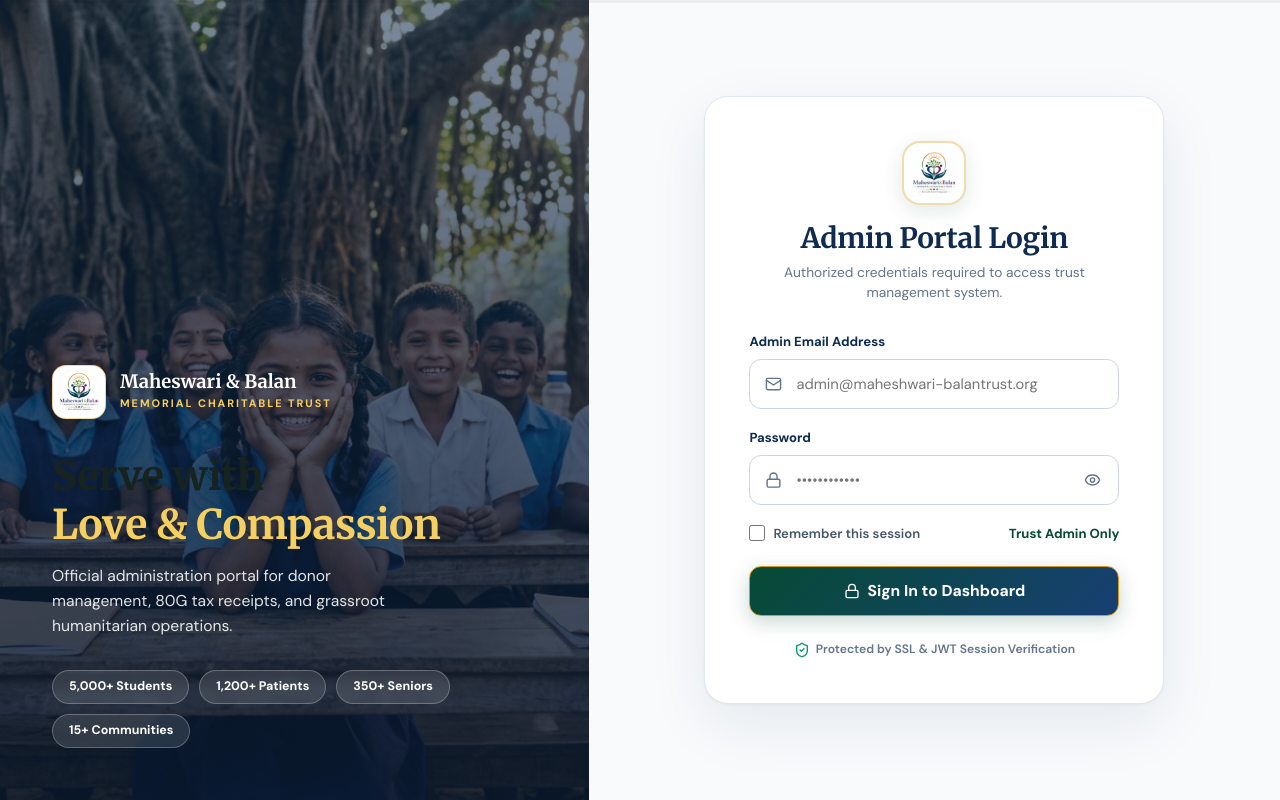
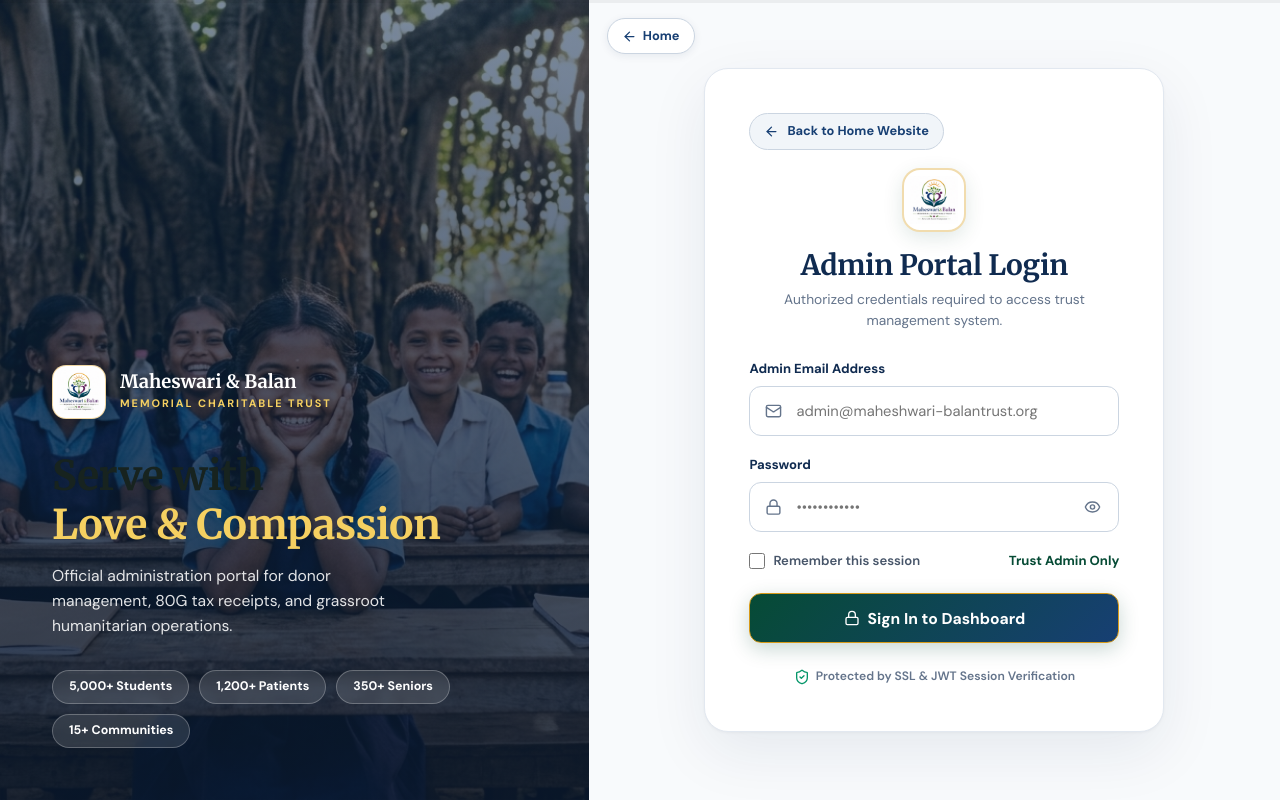
Before and after one commit to Senthilkumar-2003-java/Maheshware-Balan, a React (Vite) app in the folder frontend/: page /admin/login in a window 1280 px wide. Built offline with nearby package versions, Linux system fonts and the light colour scheme; no server answers.

Commit message:
Fix admin sticky navbar, back button on login and dashboard, and mobile responsiveness

```diff
--- a/frontend/src/pages/AdminDashboard.jsx
+++ b/frontend/src/pages/AdminDashboard.jsx
@@ -5,7 +5,7 @@ import {
   LayoutDashboard, Heart, Users, MessageSquare, LogOut, Search,
   Download, RefreshCw, IndianRupee, Phone, Mail, MapPin, Calendar,
   CheckCircle2, Clock, XCircle, AlertCircle, Menu, X, ArrowUpRight,
-  Filter, ShieldCheck, UserCheck, Printer, FileText, ChevronRight
+  Filter, ShieldCheck, UserCheck, Printer, FileText, ChevronRight, ArrowLeft
 } from 'lucide-react';
 import {
   getDonationsApi,
@@ -1048,20 +1048,54 @@ export default function AdminDashboard() {
       {/* ── MAIN CONTENT AREA ── */}
       <div style={{ flex: 1, marginLeft: '260px', minHeight: '100vh', display: 'flex', flexDirection: 'column' }} className="admin-main">
 
-        {/* Top Header Bar */}
-        <header style={{
-          backgroundColor: '#FFFFFF',
-          borderBottom: '1px solid #E2E8F0',
-          padding: '14px 24px',
-          display: 'flex',
-          alignItems: 'center',
-          justifyContent: 'space-between',
-          position: 'sticky',
-          top: 0,
-          zIndex: 100,
-          boxShadow: '0 1px 3px rgba(0,0,0,0.03)',
-        }}>
-          <div style={{ display: 'flex', alignItems: 'center', gap: '14px' }}>
+        {/* Top Header Bar — Fixed / Sticky Navbar with Back to Website Arrow */}
+        <header
+          className="admin-header"
+          style={{
+            backgroundColor: '#FFFFFF',
+            borderBottom: '1px solid #E2E8F0',
+            padding: '12px 20px',
+            display: 'flex',
+            alignItems: 'center',
+            justifyContent: 'space-between',
+            position: 'sticky',
+            top: 0,
+            zIndex: 1000,
+            boxShadow: '0 2px 10px rgba(16,43,80,0.06)',
+            gap: '10px',
+          }}
+        >
+          <div style={{ display: 'flex', alignItems: 'center', gap: '10px', minWidth: 0, flex: 1 }}>
+            {/* Back to Website Arrow Button */}
+            <Link
+              to="/"
+              title="Return to Public Website"
+              className="admin-back-btn"
+              style={{
+                display: 'inline-flex',
+                alignItems: 'center',
+                gap: '5px',
+                padding: '6px 11px',
+                borderRadius: '8px',
+                backgroundColor: '#F1F5F9',
+                border: '1px solid #CBD5E1',
+                color: '#173F73',
+                fontSize: '0.78rem',
+                fontWeight: '700',
+                textDecoration: 'none',
+                cursor: 'pointer',
+                whiteSpace: 'nowrap',
+                transition: 'all 0.15s ease',
+                flexShrink: 0,
+              }}
+              onMouseEnter={e => e.currentTarget.style.backgroundColor = '#E2E8F0'}
+              onMouseLeave={e => e.currentTarget.style.backgroundColor = '#F1F5F9'}
+            >
+              <ArrowLeft size={15} />
+              <span className="admin-back-btn-text">Website</span>
+            </Link>
+
+            {/* Mobile Sidebar Hamburger Toggle */}
             <button
               onClick={() => setSidebarOpen(!sidebarOpen)}
               className="admin-mobile-toggle"
@@ -1070,54 +1104,77 @@ export default function AdminDashboard() {
                 display: 'none',
                 alignItems: 'center',
                 justifyContent: 'center',
-                width: '38px',
-                height: '38px',
+                width: '36px',
+                height: '36px',
                 borderRadius: '8px',
                 backgroundColor: '#F1F5F9',
                 border: '1px solid #E2E8F0',
                 cursor: 'pointer',
                 color: '#102B50',
+                flexShrink: 0,
               }}
             >
-              {sidebarOpen ? <X size={20} /> : <Menu size={20} />}
+              {sidebarOpen ? <X size={19} /> : <Menu size={19} />}
             </button>
 
-            <div>
-              <h1 style={{ fontFamily: 'var(--font-serif)', fontSize: '1.3rem', fontWeight: '700', color: '#102B50', margin: 0 }}>
+            {/* Tab Title */}
+            <div className="admin-header-title-box" style={{ minWidth: 0, overflow: 'hidden' }}>
+              <h1 className="admin-header-title" style={{ fontFamily: 'var(--font-serif)', fontSize: '1.22rem', fontWeight: '700', color: '#102B50', margin: 0, whiteSpace: 'nowrap', overflow: 'hidden', textOverflow: 'ellipsis' }}>
                 {activeTab === 'overview' && 'Dashboard Overview'}
                 {activeTab === 'donations' && 'Donations & 80G Receipts'}
                 {activeTab === 'volunteers' && 'Volunteer Registrations'}
                 {activeTab === 'contacts' && 'Contact Inquiries'}
               </h1>
-              <div style={{ fontSize: '0.78rem', color: '#64748B', marginTop: '2px' }}>
-                {activeTab === 'overview' && 'Executive summary of charitable funds, active donors, volunteers and messages'}
-                {activeTab === 'donations' && 'Verified online donor records and instant Section 80G tax receipt issuance'}
-                {activeTab === 'volunteers' && 'Community volunteer applications, field service coordination, and verification'}
-                {activeTab === 'contacts' && 'Public queries and support requests submitted via official Contact page'}
+              <div className="admin-header-subtitle" style={{ fontSize: '0.74rem', color: '#64748B', marginTop: '1px', whiteSpace: 'nowrap', overflow: 'hidden', textOverflow: 'ellipsis' }}>
+                {activeTab === 'overview' && 'Executive summary of charitable funds, active donors, and volunteers'}
+                {activeTab === 'donations' && 'Verified online donor records and Section 80G tax receipt issuance'}
+                {activeTab === 'volunteers' && 'Community volunteer applications and field service verification'}
+                {activeTab === 'contacts' && 'Public queries and support requests submitted via Contact page'}
               </div>
             </div>
           </div>
 
-          <div style={{ display: 'flex', alignItems: 'center', gap: '10px' }}>
+          <div style={{ display: 'flex', alignItems: 'center', gap: '8px', flexShrink: 0 }}>
             <button
               onClick={loadData}
               title="Refresh Data from Database"
               style={{
                 display: 'flex',
                 alignItems: 'center',
-                gap: '6px',
-                padding: '7px 15px',
+                gap: '5px',
+                padding: '6px 12px',
                 borderRadius: '8px',
                 backgroundColor: '#F8FAFC',
                 border: '1px solid #CBD5E1',
-                fontSize: '0.8rem',
+                fontSize: '0.78rem',
                 fontWeight: '700',
                 color: '#102B50',
                 cursor: 'pointer',
               }}
             >
-              <RefreshCw size={14} className={loading ? 'animate-spin' : ''} />
+              <RefreshCw size={13} className={loading ? 'animate-spin' : ''} />
               <span className="refresh-label">Refresh</span>
+            </button>
+
+            {/* Mobile Quick Sign Out */}
+            <button
+              onClick={handleLogout}
+              title="Sign Out"
+              className="admin-header-logout"
+              style={{
+                display: 'none',
+                alignItems: 'center',
+                justifyContent: 'center',
+                width: '34px',
+                height: '34px',
+                borderRadius: '8px',
+                backgroundColor: 'rgba(225, 29, 72, 0.1)',
+                border: '1px solid rgba(225, 29, 72, 0.25)',
+                color: '#DC2626',
+                cursor: 'pointer',
+              }}
+            >
+              <LogOut size={15} />
             </button>
           </div>
         </header>
@@ -1146,7 +1203,7 @@ export default function AdminDashboard() {
         <main style={{ padding: '24px', flex: 1 }}>
 
           {/* ── DATE FILTER BAR (Today Default, Month, 6 Months, Year, Custom Date) ── */}
-          <div style={{
+          <div className="admin-filter-bar" style={{
             backgroundColor: '#FFFFFF',
             borderRadius: '14px',
             border: '1px solid #E2E8F0',
@@ -1172,7 +1229,7 @@ export default function AdminDashboard() {
               </div>
 
               {/* Filter Pills (Scrollable on small mobile) */}
-              <div style={{
+              <div className="admin-filter-pills" style={{
                 display: 'flex',
                 alignItems: 'center',
                 gap: '6px',
@@ -1279,7 +1336,7 @@ export default function AdminDashboard() {
 
           {/* ── KPI METRICS CARDS: OVERVIEW ── */}
           {activeTab === 'overview' && (
-            <div style={{
+            <div className="admin-kpi-grid" style={{
               display: 'grid',
               gridTemplateColumns: 'repeat(auto-fit, minmax(210px, 1fr))',
               gap: '16px',
@@ -1353,7 +1410,7 @@ export default function AdminDashboard() {
 
           {/* ── KPI METRICS CARDS: DONATIONS ── */}
           {activeTab === 'donations' && (
-            <div style={{
+            <div className="admin-kpi-grid" style={{
               display: 'grid',
               gridTemplateColumns: 'repeat(auto-fit, minmax(210px, 1fr))',
               gap: '16px',
@@ -1385,7 +1442,7 @@ export default function AdminDashboard() {
 
           {/* ── KPI METRICS CARDS: VOLUNTEERS ── */}
           {activeTab === 'volunteers' && (
-            <div style={{
+            <div className="admin-kpi-grid" style={{
               display: 'grid',
               gridTemplateColumns: 'repeat(auto-fit, minmax(210px, 1fr))',
               gap: '16px',
@@ -1417,7 +1474,7 @@ export default function AdminDashboard() {
 
           {/* ── KPI METRICS CARDS: CONTACTS ── */}
           {activeTab === 'contacts' && (
-            <div style={{
+            <div className="admin-kpi-grid" style={{
               display: 'grid',
               gridTemplateColumns: 'repeat(auto-fit, minmax(210px, 1fr))',
               gap: '16px',
@@ -1486,7 +1543,7 @@ export default function AdminDashboard() {
             </div>
 
             {/* Actions: Export CSV & Download Report */}
-            <div style={{ display: 'flex', flexWrap: 'wrap', alignItems: 'center', gap: '10px' }}>
+            <div className="admin-toolbar-actions" style={{ display: 'flex', flexWrap: 'wrap', alignItems: 'center', gap: '10px' }}>
 
               {/* Export CSV */}
               <button
@@ -1815,6 +1872,15 @@ export default function AdminDashboard() {
       </div>
 
       <style>{`
+        /* Sticky Admin Navbar */
+        .admin-header {
+          position: sticky !important;
+          top: 0 !important;
+          z-index: 1000 !important;
+          background-color: #FFFFFF !important;
+          box-shadow: 0 2px 10px rgba(16,43,80,0.06) !important;
+        }
+
         @media (max-width: 1024px) {
           .admin-sidebar {
             transform: translateX(-100%) !important;
@@ -1824,17 +1890,69 @@ export default function AdminDashboard() {
           }
           .admin-main {
             margin-left: 0 !important;
+            width: 100% !important;
+            max-width: 100vw !important;
           }
           .admin-mobile-toggle {
             display: inline-flex !important;
           }
         }
+
+        /* Tablet Responsive Grid */
+        @media (min-width: 481px) and (max-width: 768px) {
+          .admin-kpi-grid {
+            grid-template-columns: repeat(2, 1fr) !important;
+            gap: 12px !important;
+          }
+        }
+
+        /* Mobile Screens */
         @media (max-width: 640px) {
+          .admin-header {
+            padding: 10px 12px !important;
+          }
+          .admin-header-subtitle {
+            display: none !important;
+          }
+          .admin-header-title {
+            font-size: 1.05rem !important;
+          }
+          .admin-back-btn-text {
+            display: none !important;
+          }
+          .admin-back-btn {
+            padding: 7px 9px !important;
+            border-radius: 8px !important;
+          }
           .refresh-label {
             display: none !important;
           }
           .status-label {
             display: none !important;
+          }
+          .admin-header-logout {
+            display: inline-flex !important;
+          }
+          .admin-main main {
+            padding: 12px 10px !important;
+          }
+          .admin-filter-bar {
+            padding: 12px 12px !important;
+          }
+          .admin-toolbar-actions {
+            width: 100% !important;
+          }
+          .admin-toolbar-actions button {
+            flex: 1 1 auto !important;
+            justify-content: center !important;
+          }
+        }
+
+        /* Small Phones (Single Column Cards to prevent any card clipping) */
+        @media (max-width: 480px) {
+          .admin-kpi-grid {
+            grid-template-columns: 1fr !important;
+            gap: 12px !important;
           }
         }
       `}</style>
--- a/frontend/src/pages/AdminLogin.jsx
+++ b/frontend/src/pages/AdminLogin.jsx
@@ -1,7 +1,7 @@
 import React, { useState } from 'react';
-import { Eye, EyeOff, Lock, Mail, Shield, ShieldCheck } from 'lucide-react';
+import { Eye, EyeOff, Lock, Mail, Shield, ShieldCheck, ArrowLeft } from 'lucide-react';
 import { useAuth } from '../context/AuthContext';
-import { useNavigate } from 'react-router-dom';
+import { useNavigate, Link } from 'react-router-dom';
 import heroImg from '../assets/images/hero-children.jpg';
 import { TRUST_LOGO_BASE64 } from '../utils/logoBase64';
 
@@ -122,7 +122,37 @@ export default function AdminLogin() {
         padding: '32px 20px',
         minHeight: '100vh',
         boxSizing: 'border-box',
+        position: 'relative',
       }}>
+        {/* Top-Left Back Arrow for Fast Mobile Access */}
+        <Link
+          to="/"
+          style={{
+            position: 'absolute',
+            top: '18px',
+            left: '18px',
+            display: 'inline-flex',
+            alignItems: 'center',
+            gap: '6px',
+            padding: '7px 14px',
+            borderRadius: '9999px',
+            backgroundColor: '#FFFFFF',
+            border: '1px solid #CBD5E1',
+            boxShadow: '0 2px 8px rgba(16,43,80,0.08)',
+            color: '#173F73',
+            fontSize: '0.80rem',
+            fontWeight: '700',
+            textDecoration: 'none',
+            zIndex: 10,
+            transition: 'all 0.2s ease',
+          }}
+          onMouseEnter={e => e.currentTarget.style.backgroundColor = '#F1F5F9'}
+          onMouseLeave={e => e.currentTarget.style.backgroundColor = '#FFFFFF'}
+        >
+          <ArrowLeft size={15} />
+          <span>Home</span>
+        </Link>
+
         <div style={{
           width: '100%',
           maxWidth: '460px',
@@ -133,7 +163,34 @@ export default function AdminLogin() {
           padding: 'clamp(32px, 5vw, 44px)',
           boxSizing: 'border-box',
           margin: 'auto',
+          position: 'relative',
         }}>
+          {/* Back to Home Website Link */}
+          <div style={{ marginBottom: '18px' }}>
+            <Link
+              to="/"
+              style={{
+                display: 'inline-flex',
+                alignItems: 'center',
+                gap: '8px',
+                padding: '7px 14px',
+                borderRadius: '9999px',
+                backgroundColor: '#F1F5F9',
+                border: '1px solid #CBD5E1',
+                color: '#173F73',
+                fontSize: '0.80rem',
+                fontWeight: '700',
+                textDecoration: 'none',
+                transition: 'all 0.2s ease',
+              }}
+              onMouseEnter={e => e.currentTarget.style.backgroundColor = '#E2E8F0'}
+              onMouseLeave={e => e.currentTarget.style.backgroundColor = '#F1F5F9'}
+            >
+              <ArrowLeft size={15} />
+              <span>Back to Home Website</span>
+            </Link>
+          </div>
+
           {/* Top Logo & Title */}
           <div style={{ textAlign: 'center', marginBottom: '28px' }}>
             <div style={{
```
